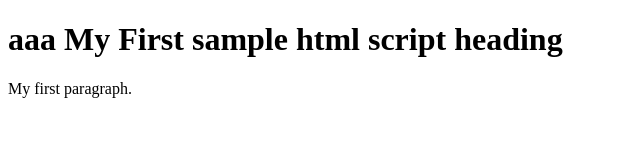
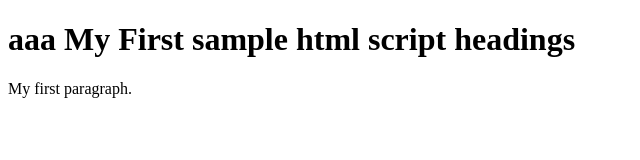
Before and after one commit to 14sudharsan/docker, a plain HTML site: page index.html in a window 1280 px wide. Shown: the full height of the page, 0-640 px from the left. Drawn offline with Linux system fonts and the light colour scheme.

Commit message:
Update index.html

```diff
--- a/index.html
+++ b/index.html
@@ -2,7 +2,7 @@
 <html>
 <body>
 
-<h1>aaa My First sample html script heading </h1>
+<h1>aaa My First sample html script headings </h1>
 <p>My first paragraph.</p>
 
 </body>
```
